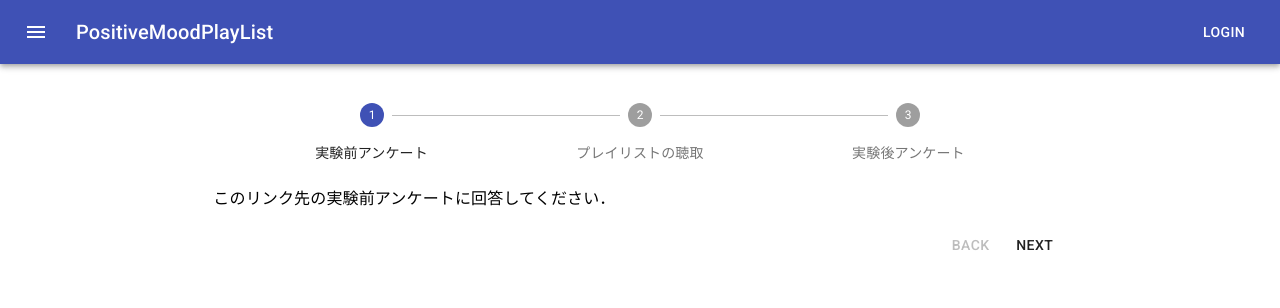
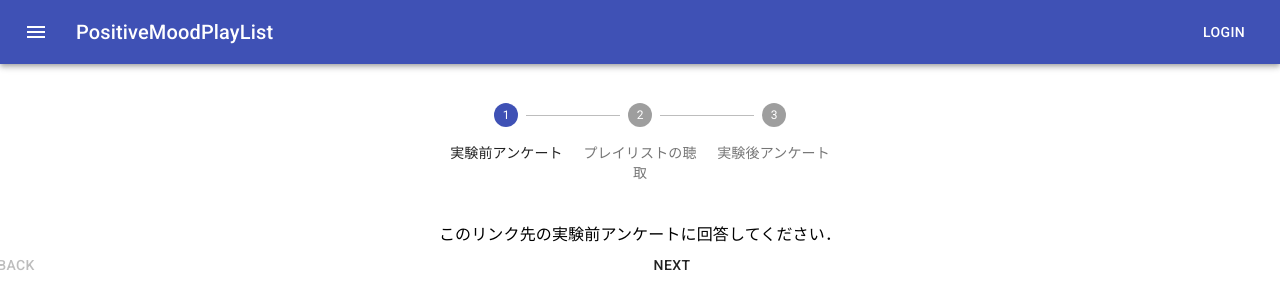
Before and after one commit to zumiosan/PositiveMoodPlayList, a React app in the folder src/PositiveMoodPlayList/playlist/front/: page /experiment/detail/1 in a window 1280 px wide. Shown: the top 308 px of the page. Built offline with nearby package versions, Linux system fonts and the light colour scheme.

Commit message:
実験詳細画面作成途中

```diff
--- a/src/PositiveMoodPlayList/playlist/front/src/components/Experiment.tsx
+++ b/src/PositiveMoodPlayList/playlist/front/src/components/Experiment.tsx
@@ -53,8 +53,8 @@ export default function Experiment() {
                         </TableHead>
                         <TableBody>
                             {exptList != undefined && (
-                                exptList.map((row) => (
-                                    <TableRow>
+                                exptList.map((row, index) => (
+                                    <TableRow key={index}>
                                         <TableCell align={"center"}>
                                             <Link to={"/experiment/detail/" + String(row.ex_id) + String(row.playlist_type) }>
                                                 {row.ex_id}
--- a/src/PositiveMoodPlayList/playlist/front/src/components/ExperimentDetail.tsx
+++ b/src/PositiveMoodPlayList/playlist/front/src/components/ExperimentDetail.tsx
@@ -40,8 +40,8 @@ export default function ExperimentDetail() {
     }
 
     return (
-        <Grid container alignItems={"center"} justifyContent={"center"}>
-            <Grid item xs={8}>
+        <Grid container alignItems={"center"} justifyContent={"center"} spacing={4}>
+            <Grid item>
                 <Stepper activeStep={activeStep} alternativeLabel>
                     {steps.map((label, index) => {
                         const stepProps: { completed?: boolean } = {};
@@ -52,13 +52,15 @@ export default function ExperimentDetail() {
                         );
                     })}
                 </Stepper>
+            </Grid>
             {activeStep === steps.length ? (
-                    <Fragment>
-                        <Typography variant={"body1"}>
+                <Grid item container justifyContent={"center"}>
+                     <Grid item>
+                        <Typography variant={"body1"} align={"center"}>
                             実験完了
                         </Typography>
-                        <Box sx={{display: 'flex', flexDirection: 'row', pt: 2 }}>
-                            <Box sx={{ flex: '1 1 auto' }} />
+                    </Grid>
+                    <Grid item>
                         <Button
                           color="inherit"
                           onClick={handleBack}
@@ -70,15 +72,16 @@ export default function ExperimentDetail() {
                                 To Top Page
                             </Link>
                         </Button>
-                        </Box>
-                    </Fragment>
+                    </Grid>
+                </Grid>
             ) : activeStep === 2 ? (
-                    <Fragment>
-                        <Typography variant={"body1"}>
+                <Grid container>
+                    <Grid item xs={12}>
+                        <Typography variant={"body1"} align={"center"}>
                             このリンク先の実験後アンケートに回答してください．
                         </Typography>
-                        <Box sx={{display: 'flex', flexDirection: 'row', pt: 2 }}>
-                            <Box sx={{ flex: '1 1 auto' }} />
+                    </Grid>
+                    <Grid item>
                         <Button
                           color="inherit"
                           onClick={handleBack}
@@ -88,15 +91,16 @@ export default function ExperimentDetail() {
                         <Button onClick={handleComplete}>
                             Next
                         </Button>
-                        </Box>
-                    </Fragment>
+                    </Grid>
+                </Grid>
             ) : activeStep === 1 ? (
-                    <Fragment>
-                        <Typography variant={"body1"}>
+                <Grid container>
+                    <Grid item xs={12}>
+                        <Typography variant={"body1"} align={"center"}>
                             プレイリストを再生して聴取してください．
                         </Typography>
-                        <Box sx={{display: 'flex', flexDirection: 'row', pt: 2 }}>
-                            <Box sx={{ flex: '1 1 auto' }} />
+                    </Grid>
+                    <Grid item>
                         <Button
                           color="inherit"
                           onClick={handleBack}
@@ -106,28 +110,30 @@ export default function ExperimentDetail() {
                         <Button onClick={handleNext}>
                             Next
                         </Button>
-                        </Box>
-                    </Fragment>
+                    </Grid>
+                </Grid>
             ) : activeStep === 0 && (
-                    <Fragment>
-                        <Typography variant={"body1"}>
+                <Grid container>
+                    <Grid item xs={12}>
+                        <Typography variant={"body1"} align={"center"}>
                             このリンク先の実験前アンケートに回答してください．
                         </Typography>
-                        <Box sx={{display: 'flex', flexDirection: 'row', pt: 2 }}>
-                            <Box sx={{ flex: '1 1 auto' }} />
+                    </Grid>
+                    <Grid item xs={6}>
                         <Button
                           color="inherit"
                           disabled
                         >
                           Back
                         </Button>
+                    </Grid>
+                    <Grid item xs={6}>
                         <Button onClick={handleNext}>
                             Next
                         </Button>
-                        </Box>
-                    </Fragment>
+                    </Grid>
+                </Grid>
             )}
-            </Grid>
         </Grid>
     )
 }
```
Lines whose indentation alone changed are shown as unchanged.
